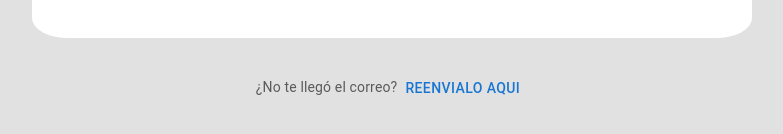
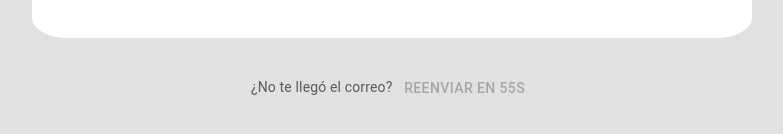
Before and after one commit to pablobernalmoreno/teseracto, a Next.js app: page /account_confirmation in a window 1280 px wide. Shown: the part 544-678 px from the top of the page, without its empty margins (248-1031 px from the left). Built offline with nearby package versions, Linux system fonts and the light colour scheme; no server answers.

Commit message:
Add resend functionality

```diff
--- a/src/app/account_confirmation/page.tsx
+++ b/src/app/account_confirmation/page.tsx
@@ -4,13 +4,16 @@ import MarkEmailReadIcon from "@mui/icons-material/MarkEmailRead";
 import React, { useEffect, useState } from "react";
 import "../login/loginStyles.css";
 import { decryptData } from "../utils/crypto";
+import supabase from "@/config/supabaseClient";
 
 const page = () => {
   const [registeredEmail, setRegisteredEmail] = useState<string>("");
+  const [timeLeft, setTimeLeft] = useState<number>(60);
+  const [isResendDisabled, setIsResendDisabled] = useState<boolean>(true);
 
   const decryptAndSetEmail = async () => {
     // Move sessionStorage access inside useEffect to ensure it's only called in the browser
-    if (typeof window !== 'undefined') {
+    if (typeof window !== "undefined") {
       const encryptedEmail = sessionStorage.getItem("registered_email");
       const emailIv = sessionStorage.getItem("email_iv");
 
@@ -19,15 +22,37 @@ const page = () => {
           const email = await decryptData(encryptedEmail, emailIv);
           setRegisteredEmail(email);
         } catch (error) {
-          console.error('Error decrypting email:', error);
+          console.error("Error decrypting email:", error);
         }
       }
     }
   };
 
-  useEffect(() => {
+  const resendConfirmationEmail = async () => {
+    try {
+      await supabase.auth.resend({
+        type: "signup",
+        email: registeredEmail,
+      });
+      setTimeLeft(60);
+      setIsResendDisabled(true);
+    } catch (error) {
+      console.error("Error resending confirmation email:", error);
+    }
+  };  useEffect(() => {
     decryptAndSetEmail();
   }, []);
+
+  useEffect(() => {
+    if (timeLeft > 0) {
+      const timerId = setTimeout(() => {
+        setTimeLeft(timeLeft - 1);
+      }, 1000);
+      return () => clearTimeout(timerId);
+    } else {
+      setIsResendDisabled(false);
+    }
+  }, [timeLeft]);
 
   return (
     <div className="login_container">
@@ -44,8 +69,15 @@ const page = () => {
       </Box>
       <Box textAlign="center">
         <Typography variant="body2" color="textSecondary">
-          ¿No te llegó el correo?
-          <Button>Reenvialo aqui</Button>
+          ¿No te llegó el correo?{" "}
+          <Button
+            onClick={resendConfirmationEmail}
+            disabled={isResendDisabled}
+          >
+            {isResendDisabled
+              ? `Reenviar en ${timeLeft}s`
+              : "Reenviar correo"}
+          </Button>
         </Typography>
       </Box>
     </div>
```
